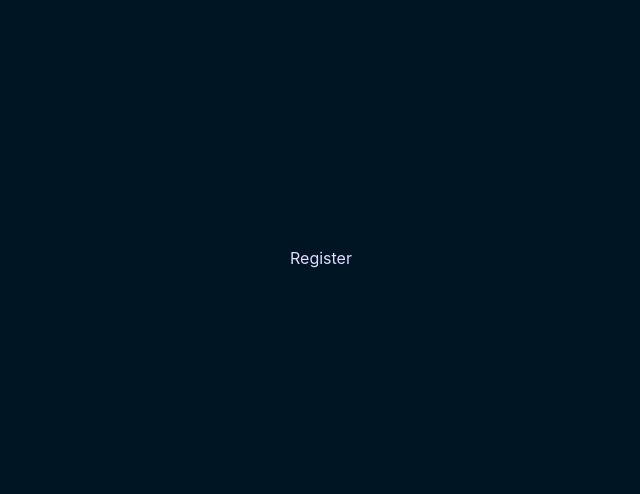
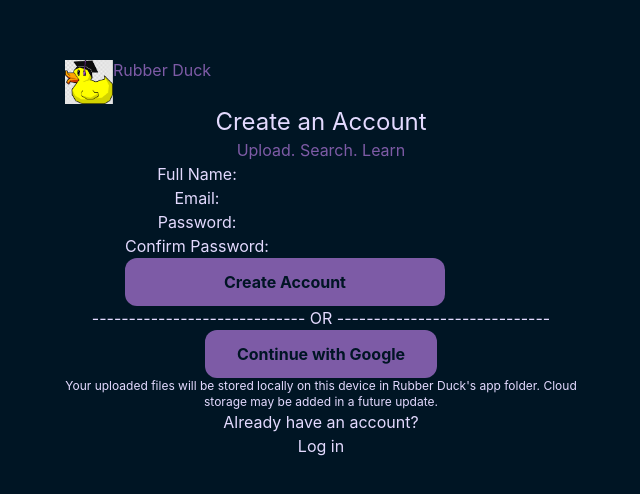
Before and after one commit to Rubber-Duck-Atlas/Rubber-Duck, a React (Vite) app in the folder App/: page /register in a window 1280 px wide. Shown: the part 142-636 px from the top of the page, without its empty margins (319-959 px from the left). Built offline with nearby package versions, Linux system fonts and the light colour scheme.

Commit message:
built basic registration page

```diff
--- a/App/src/pages/Register.tsx
+++ b/App/src/pages/Register.tsx
@@ -1,9 +1,77 @@
 import React from "react";
+import img from "../images/rumi.png";
+import { Link } from "react-router-dom";
 
 export default function Register() {
-    return (
-        <section>
-            <h1>Register</h1>
-        </section>
-    );
+  return (
+    <main className="flex w-full max-w-lg flex-col items-center text-center">
+      {/* Top Section */}
+      <div className="flex flex-1 w-full">
+        <img
+          className="w-12 h-12 object-contain"
+          src={img}
+          alt="A yellow rubber duck wearing a black graduation cap with a purple tassel"
+        />
+
+        <p className="text-lilac">Rubber Duck</p>
+      </div>
+
+      {/* Header Section */}
+      <div>
+        <h1 className="text-2xl">Create an Account</h1>
+
+        <p className="text-lilac">Upload. Search. Learn</p>
+      </div>
+
+      {/* Email Registration */}
+      <div className="flex flex-col">
+        <form className="flex flex-col text-peri">
+          <label>
+            Full Name:<input type="text"></input>
+          </label>
+          <label>
+            Email:<input type="email"></input>
+          </label>
+          <label>
+            Password:<input type="password"></input>
+          </label>
+          <label>
+            Confirm Password:<input type="password"></input>
+          </label>
+
+          <button className="w-full max-w-xs rounded-xl bg-lilac px-8 py-3 text-center font-bold text-ink transition hover:opacity-90">
+            Create Account
+          </button>
+        </form>
+      </div>
+
+      {/* Divider Text */}
+      <div>
+        <p>----------------------------- OR -----------------------------</p>
+      </div>
+
+      {/* Google Registration */}
+      <div>
+        <button className="w-full max-w-xs rounded-xl bg-lilac px-8 py-3 text-center font-bold text-ink transition hover:opacity-90">
+          Continue with Google
+        </button>
+      </div>
+
+      {/* Storage Note Text */}
+      <div>
+        <p className="text-xs">
+          Your uploaded files will be stored locally on this device in Rubber
+          Duck's app folder. Cloud storage may be added in a future update.
+        </p>
+      </div>
+
+      {/* Login Link */}
+      <div>
+        <p>Already have an account?</p>
+        <Link to="/login" className="">
+          Log in
+        </Link>
+      </div>
+    </main>
+  );
 }
```
